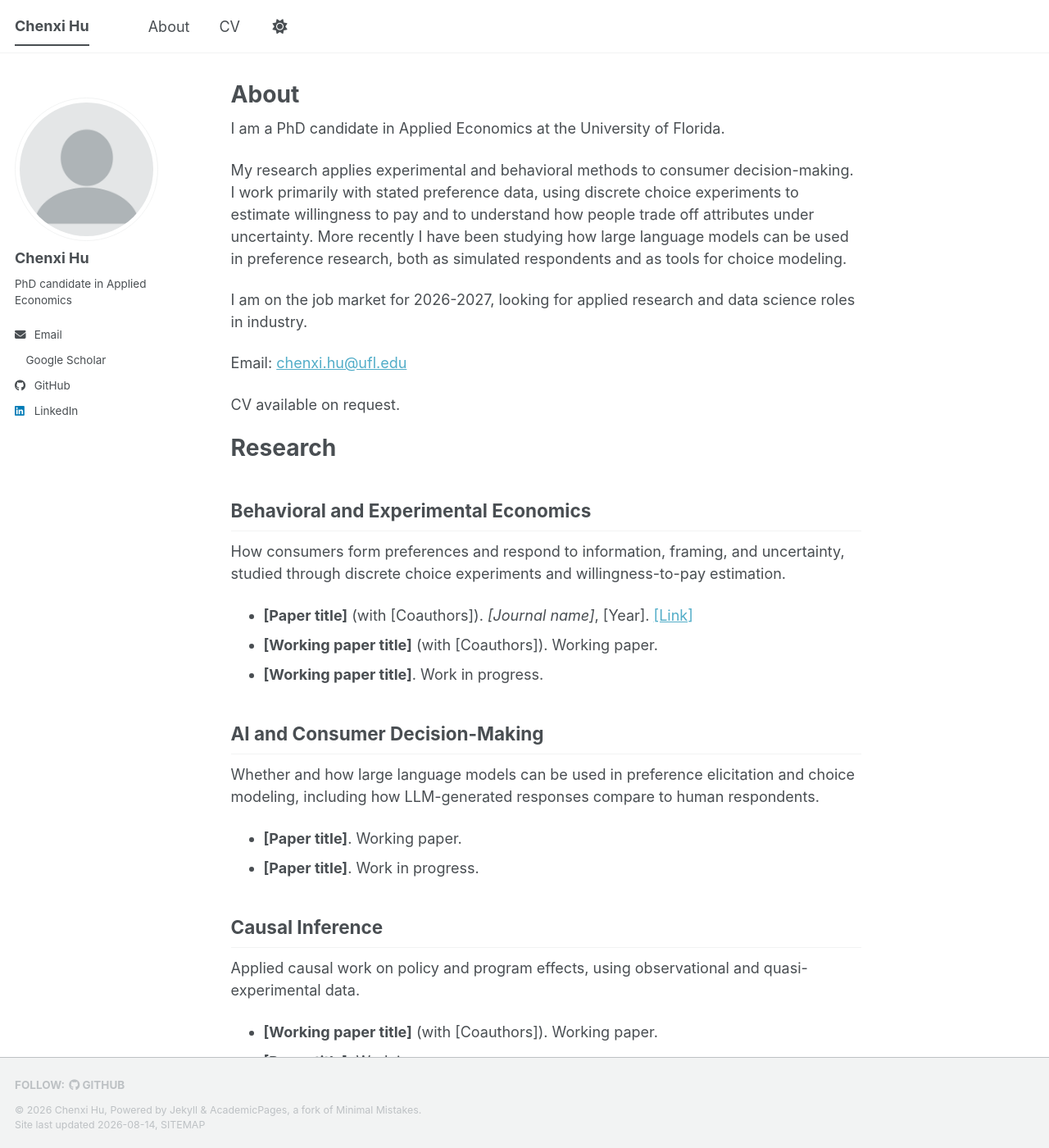
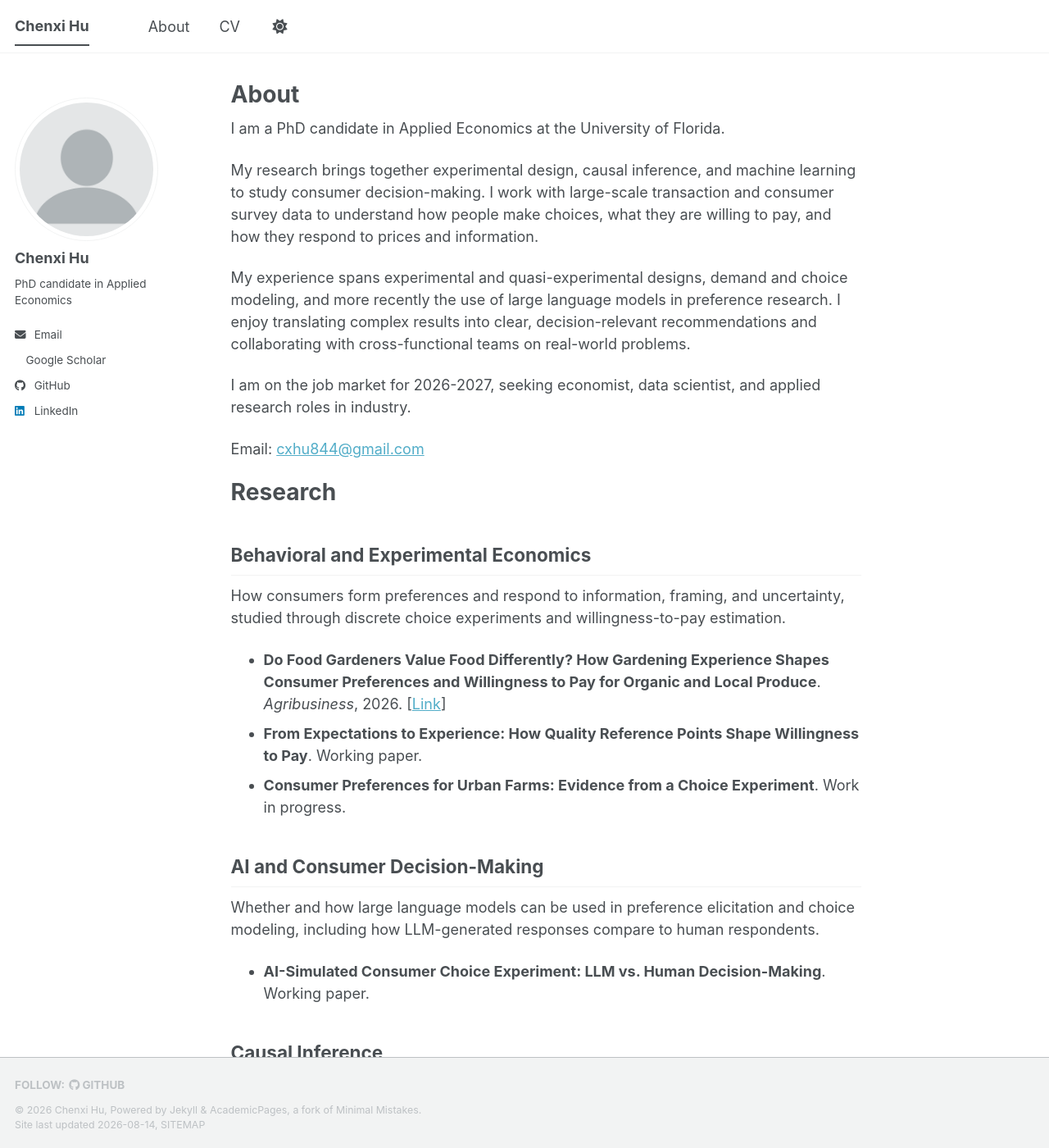
Before and after one commit to ChessiHu/ChessiHu.github.io, a Jekyll site: the page built from _pages/about.md, in a window 1280 px wide and 1400 px high. Shown: the whole window at 82% size. Built offline with Jekyll 4.4.1, drawn with Linux system fonts in a browser that asks for light colours; a style sheet for code colours, icons or effects is not loaded; some of the changed text lies outside the part shown.

Commit message:
Locally change cv, about content

```diff
--- a/_pages/about.md
+++ b/_pages/about.md
@@ -9,13 +9,14 @@ redirect_from:
 
 I am a PhD candidate in Applied Economics at the University of Florida.
 
-My research applies experimental and behavioral methods to consumer decision-making. I work primarily with stated preference data, using discrete choice experiments to estimate willingness to pay and to understand how people trade off attributes under uncertainty. More recently I have been studying how large language models can be used in preference research, both as simulated respondents and as tools for choice modeling.
+My research brings together experimental design, causal inference, and machine learning to study consumer decision-making. I work with large-scale transaction and consumer survey data to understand how people make choices, what they are willing to pay, and how they respond to prices and information.
 
-I am on the job market for 2026-2027, looking for applied research and data science roles in industry.
+My experience spans experimental and quasi-experimental designs, demand and choice modeling, and more recently the use of large language models in preference research. I enjoy translating complex results into clear, decision-relevant recommendations and collaborating with cross-functional teams on real-world problems.
 
-Email: [chenxi.hu@ufl.edu](mailto:chenxi.hu@ufl.edu)
+I am on the job market for 2026-2027, seeking economist, data scientist, and applied research roles in industry.
 
-CV available on request.
+Email: [cxhu844@gmail.com](mailto:cxhu844@gmail.com)
+
 
 # Research
 
@@ -23,20 +24,18 @@ CV available on request.
 
 How consumers form preferences and respond to information, framing, and uncertainty, studied through discrete choice experiments and willingness-to-pay estimation.
 
-- **[Paper title]** (with [Coauthors]). *[Journal name]*, [Year]. [[Link]]([URL])
-- **[Working paper title]** (with [Coauthors]). Working paper.
-- **[Working paper title]**. Work in progress.
+- **Do Food Gardeners Value Food Differently? How Gardening Experience Shapes Consumer Preferences and Willingness to Pay for Organic and Local Produce**. *Agribusiness*, 2026. [[Link](https://onlinelibrary.wiley.com/doi/abs/10.1002/agr.70140)]
+- **From Expectations to Experience: How Quality Reference Points Shape Willingness to Pay**. Working paper.
+- **Consumer Preferences for Urban Farms: Evidence from a Choice Experiment**. Work in progress.
 
 ## AI and Consumer Decision-Making
 
 Whether and how large language models can be used in preference elicitation and choice modeling, including how LLM-generated responses compare to human respondents.
 
-- **[Paper title]**. Working paper.
-- **[Paper title]**. Work in progress.
+- **AI-Simulated Consumer Choice Experiment: LLM vs. Human Decision-Making**. Working paper.
 
 ## Causal Inference
 
 Applied causal work on policy and program effects, using observational and quasi-experimental data.
 
-- **[Working paper title]** (with [Coauthors]). Working paper.
-- **[Paper title]**. Work in progress.
+- **Causal Impact of Pricing Policy on Consumer Beverage Purchasing Behavior**. Working paper.
```
Also changed, not shown: _pages/cv.md (+5 -6 lines).
